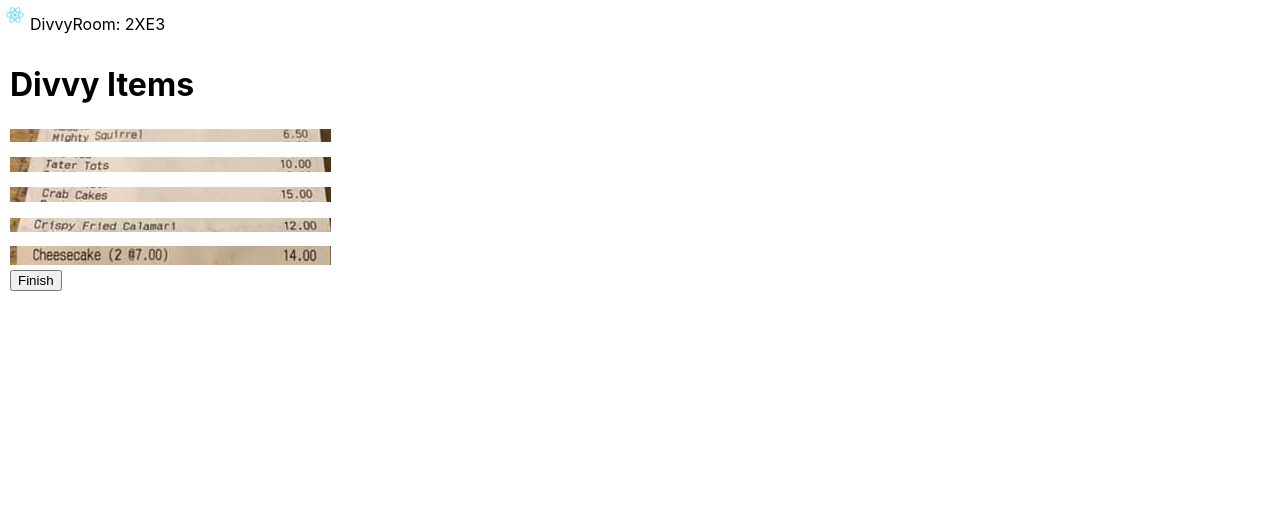
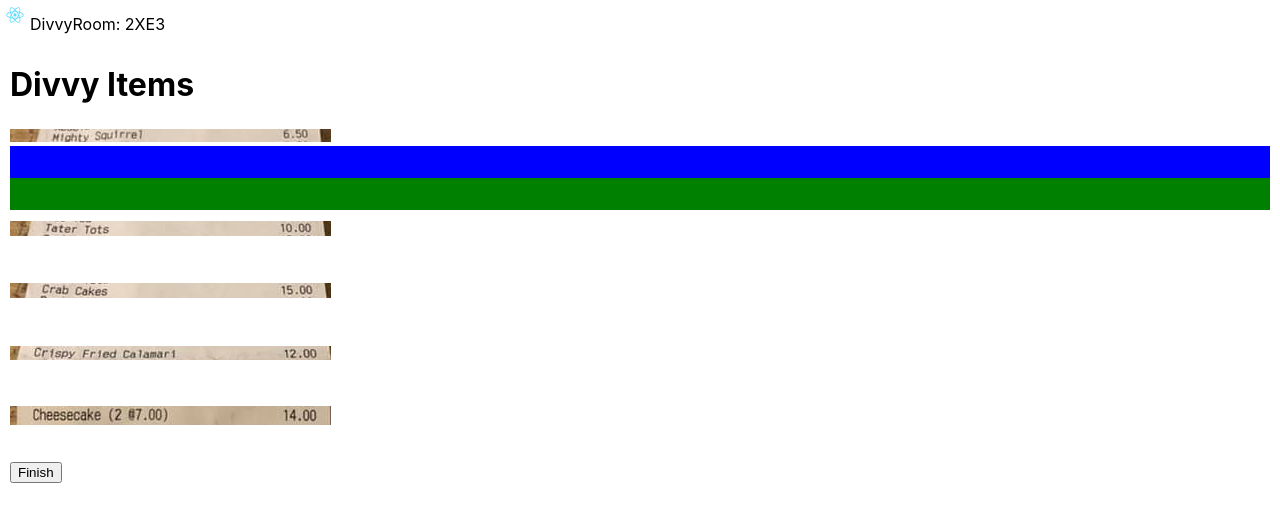
Before and after one commit to Zenmai0822/hci-divvy, a React (Create React App) app: page /room in a window 1280 px wide. Shown: the top 522 px of the page. Built offline with nearby package versions, Linux system fonts and the light colour scheme.

Commit message:
Styling for splitting screen and add selection amounts for items.

```diff
--- a/package.json
+++ b/package.json
@@ -4,6 +4,7 @@
   "private": true,
   "dependencies": {
     "bootstrap": "4.3.1",
+    "classnames": "^2.2.6",
     "jquery": "3.3.1",
     "react": "^16.8.4",
     "react-bootstrap": "1.0.0-beta.5",
--- /dev/null
+++ b/src/components/divvyItem.js
@@ -0,0 +1,32 @@
+import React from 'react'
+import {Card} from 'react-bootstrap';
+
+export default props => {
+  const {
+    onItemClick,
+    item,
+  } = props;
+  const splitForItem = item.splits.length === 0 ?
+    <div style={{
+        flex: 1,
+        height: '2rem',
+      }}>
+    </div>
+    :
+    item.splits.map(function(portion) {
+      return(
+        <div style={{
+          backgroundColor: portion.color,
+          flex: portion.size,
+          height: '2rem',
+        }}>
+        </div>
+      )
+  });
+  return (
+    <Card className=" divvy-item" border='dark' onClick={onItemClick}>
+      <Card.Img variant="top" src={item.image} />
+      <div className='flex-row d-flex'> {splitForItem} </div>
+    </Card>
+  );
+}
--- a/src/components/itemModal.js
+++ b/src/components/itemModal.js
@@ -1,10 +1,51 @@
-import React, { Component } from 'react';
-import { Modal, ButtonGroup, ButtonToolbar, ToggleButtonGroup, ToggleButton } from 'react-bootstrap';
+import React from 'react';
+import classNames from 'classnames';
+import { Modal, ButtonToolbar, ToggleButtonGroup, ToggleButton } from 'react-bootstrap';
 import Button from 'react-bootstrap/Button';
 import { Container, Row, Col, Form } from 'react-bootstrap';
 
 class ItemModal extends React.Component {
+  constructor(props) {
+    super(props);
+    this.state = {
+      cost: props.cost,
+      amount: props.amount,
+    };
+    this.onAmountPressed = this.onAmountPressed.bind(this);
+    this.toggleButton = this.toggleButton.bind(this);
+  }
+  componentWillReceiveProps(nextProps, nextContext) {
+    if(nextProps.cost !== this.state.props || nextProps.amount !== this.state.props) {
+      this.setState({
+        cost: nextProps.cost,
+        amount: nextProps.amount
+      })
+    }
+  }
+
+  onAmountPressed(e) {
+    this.setState({amount: e.target.value})
+  }
+  toggleButton(type, value, text) {
+
+    const classes = classNames('ItemModalButton', {
+      'mb-4': value === -1,
+      'active': this.state.amount === value
+    });
+    return <ToggleButton
+      className={classes}
+      variant={type}
+      value={value}
+      onChange={this.onAmountPressed}>{text}</ToggleButton>
+  }
   render() {
+    const buttons = [{type: 'info', value: -1, text: "All"},
+      {type: 'danger', value: 1, text: "Much Less"},
+      {type: 'warning', value: 2, text: "Less"},
+      {type: 'success', value: 3, text: "Average"},
+      {type: 'warning', value: 4, text: "More"},
+      {type: 'danger', value: 5, text: "Much More"}
+    ].map(val =>  this.toggleButton(val.type,val.value,val.text));
     return <div>
       <Modal show={this.props.showModal} onHide={this.props.onHide} >
         <Modal.Header closeButton>
@@ -15,7 +56,7 @@ class ItemModal extends React.Component {
           <Container>
             <Form>
               <Form.Group as={Row}>
-                <div><img src={this.props.receiptImage}/></div>
+                <div><img alt='receipt item image' src={this.props.receiptImage}/></div>
                 <Form.Label column xs="6">This item costs:</Form.Label>
                 <Col xs="6">
                   <Form.Control type="number"
@@ -23,11 +64,13 @@ class ItemModal extends React.Component {
                     step="0.01"
                     data-number-to-fixed="2"
                     data-number-stepfactor="100"
-                    placeholder="$"></Form.Control>
+                    placeholder="$"
+                    value={this.state.cost}
+                    onChange={(e) => this.setState({cost: e.target.value})}/>
                 </Col>
               </Form.Group>
             </Form>
-            <hr></hr>
+            <hr/>
             <Row className="pb-2">
               <Col>Compared to others, you had:</Col>
             </Row>
@@ -35,12 +78,7 @@ class ItemModal extends React.Component {
               <Col >
                 <ButtonToolbar className="justify-content-center">
                   <ToggleButtonGroup vertical className="btn-block" type="radio" name="ratio" size="lg">
-                    <ToggleButton className="ItemModalButton mb-4" variant="info" value={-1} >All</ToggleButton>
-                    <ToggleButton className="ItemModalButton" variant="danger" value={1} >Much Less</ToggleButton>
-                    <ToggleButton className="ItemModalButton" variant="warning" value={2} >Less</ToggleButton>
-                    <ToggleButton className="ItemModalButton" variant="success" value={3} >Average</ToggleButton>
-                    <ToggleButton className="ItemModalButton" variant="warning" value={4} >More</ToggleButton>
-                    <ToggleButton className="ItemModalButton" variant="danger" value={5} >Much More</ToggleButton>
+                    {buttons}
                   </ToggleButtonGroup>
                 </ButtonToolbar>
               </Col>
@@ -49,7 +87,7 @@ class ItemModal extends React.Component {
         </Modal.Body>
 
         <Modal.Footer>
-          <Button variant="primary" onClick={this.props.onButtonClick}>Save changes</Button>
+          <Button variant="primary" onClick={() => this.props.onButtonClick(this.state.cost, this.state.amount)}>Save changes</Button>
         </Modal.Footer>
     </Modal></div>;
   }
--- a/src/screens/splitting.js
+++ b/src/screens/splitting.js
@@ -1,6 +1,7 @@
 import React from 'react';
 import Button from 'react-bootstrap/Button';
 import ItemModal from '../components/itemModal';
+import DivvyItem from '../components/divvyItem';
 import { Link } from 'react-router-dom';
 import image1 from '../mightySquirell.png';
 import image2 from '../taterTots.png';
@@ -11,53 +12,95 @@ import image5 from '../cheeseCake.png';
 class Splitting extends React.Component {
   constructor(props) {
     super(props);
-    var imgs = [];
-    imgs.push(image1);
-    imgs.push(image2);
-    imgs.push(image3);
-    imgs.push(image4);
-    imgs.push(image5);
+    const items = []; //TODO add backend support
+    items.push({image: image1,
+                cost: 12.00,
+                splits: [
+                  {color:'blue', size:1},
+                  {color:'green', size:2},
+                ]});
+    items.push({image: image2, cost: 0, splits:[]});
+    items.push({image: image3, cost: 0, splits:[]});
+    items.push({image: image4, cost: 0, splits:[]});
+    items.push({image: image5, cost: 0, splits:[]});
     this.state = {
       activeModal: -1,
-        images: imgs,
-        showModal: false
+      items: items,
+      showModal: false,
+      selectedCost: null,
+      selectedAmount: null,
     };
     this.getSetModal = this.getSetModal.bind(this);
+    this.onModalButton = this.onModalButton.bind(this);
+    this.hideModal = this.hideModal.bind(this);
   }
 
   hideModal() {
-    console.log("oh");
-     this.setState({showModal: false});
+    this.setState({
+      showModal: false
+    });
+  }
+  onModalButton(cost, amount) {
+    // 1. Make a shallow copy of the items
+    let items = [...this.state.items];
+    // 2. Make a shallow copy of the item you want to mutate
+    let item = {...items[this.state.activeModal]};
+    // 3. Replace the property you're interested in
+    let splits = item.splits;
+    splits.push({color:'red', size:amount});
+    item.splits = splits;
+    item.cost = cost;
+    // 4. Put it back into our array. N.B. we *are* mutating the array here, but that's why we made a copy first
+    items[this.state.activeModal] = item;
+    // 5. Set the state to our new copy
+    this.setState({
+      items: items,
+      showModal: false,
+    });
   }
 
-  getSetModal(image, index) {
+  getSetModal(item, index) {
     return function () {
       this.setState({
         activeModal: index,
         showModal: true,
-            modalImage: image,
+        modalImage: item.image,
+        selectedAmount: null, //TODO figure out how to get amount,
+        selectedCost: item.cost
       })
     }.bind(this)
   }
 
   render() {
-      console.log("render");
     return (
       <div>
         <h1>Divvy Items</h1>
         <div className="row">
           <div className="container">
-                    {this.state.images.map(function(image, i) {
+            {this.state.items.map(function(item, i) {
               return (
-                            <div className="row divvy-item" onClick={this.getSetModal(image, i)}>
-                                <div><img src={image}/></div>
-                                {/*(this.state.activeModal == i ? <div><ItemModal showModal={() => {this.state.showModal}} onHide={this.hideModal.bind(this)} onButtonClick={this.hideModal.bind(this)} /></div> : null)*/}
-                            </div>);
+                <DivvyItem item={item}
+                           onItemClick={() => this.setState({
+                             activeModal: i,
+                             showModal: true,
+                             modalImage: item.image,
+                             selectedItemIndex: i,
+                             selectedAmount: null, //TODO figure out how to get amount from splits
+                             selectedCost: item.cost
+                           })}
+                />);
             }, this)}
           </div>
-                <ItemModal receiptImage={this.state.modalImage} showModal={this.state.showModal} onHide={this.hideModal.bind(this)} onButtonClick={this.hideModal.bind(this)} />
+          <ItemModal receiptImage={this.state.modalImage}
+                     showModal={this.state.showModal}
+                     amount={this.state.selectedAmount}
+                     cost={this.state.selectedCost}
+                     onHide={this.hideModal}
+                     onButtonClick={this.onModalButton} />
         </div>
+        <div className="row my-2 mx-0">
           <Link to='/waiting'><Button variant="success">Finish</Button></Link>
+        </div>
       </div>);
   }
 }
```
Lines whose indentation alone changed are shown as unchanged.
